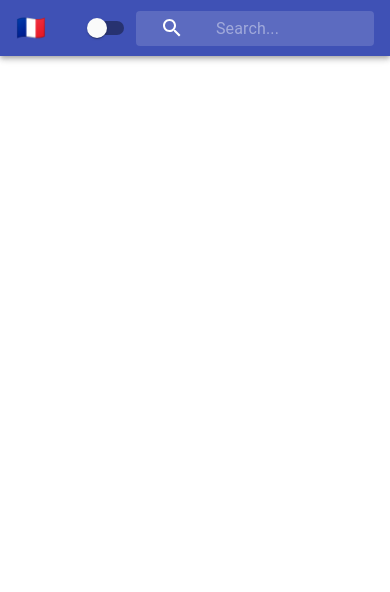
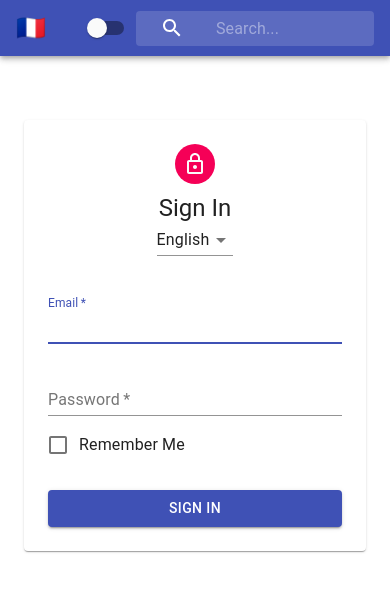
Before and after one commit to kripton-it/react-context-demo, a React (Create React App) app: page / in a window 390 px wide. Shown: the top 592 px of the page. Built offline with nearby package versions, Linux system fonts and the light colour scheme.

Commit message:
Адаптивная форма

```diff
--- a/src/App.js
+++ b/src/App.js
@@ -1,9 +1,13 @@
 import React from 'react';
 import Navbar from './Navbar';
+import Form from './Form';
 
 function App() {
   return (
-    <Navbar />
+    <>
+    	<Navbar />
+    	<Form />
+    </>
   );
 }
 
--- /dev/null
+++ b/src/Form.js
@@ -0,0 +1,64 @@
+import React, { Component } from "react";
+import Avatar from "@material-ui/core/Avatar";
+import Button from "@material-ui/core/Button";
+import Checkbox from "@material-ui/core/Checkbox";
+import CssBaseline from "@material-ui/core/CssBaseline";
+import FormControl from "@material-ui/core/FormControl";
+import FormControlLabel from "@material-ui/core/FormControlLabel";
+import Input from "@material-ui/core/Input";
+import InputLabel from "@material-ui/core/InputLabel";
+import LockOutlinedIcon from "@material-ui/icons/LockOutlined";
+import MenuItem from "@material-ui/core/MenuItem";
+import Paper from "@material-ui/core/Paper";
+import Select from "@material-ui/core/Select";
+import Typography from "@material-ui/core/Typography";
+
+import withStyles from "@material-ui/core/styles/withStyles";
+import styles from "./styles/FormStyles";
+
+class Form extends Component {
+  render() {
+    const { classes } = this.props;
+
+    return (
+      <main className={classes.main}>
+        <Paper className={classes.paper}>
+          <Avatar className={classes.avatar}>
+            <LockOutlinedIcon />
+          </Avatar>
+          <Typography variant="h5">Sign In</Typography>
+          <Select value="english">
+            <MenuItem value="english">English</MenuItem>
+            <MenuItem value="french">French</MenuItem>
+            <MenuItem value="spanish">Spanish</MenuItem>
+          </Select>
+          <form className={classes.form}>
+            <FormControl margin="normal" required fullWidth>
+              <InputLabel htmlFor="email">Email</InputLabel>
+              <Input id="email" name="email" autoFocus />
+            </FormControl>
+            <FormControl margin="normal" required fullWidth>
+              <InputLabel htmlFor="password">Password</InputLabel>
+              <Input id="password" name="password" />
+            </FormControl>
+            <FormControlLabel
+              control={<Checkbox color="primary" />}
+              label="Remember Me"
+            />
+            <Button
+              variant="contained"
+              type="submit"
+              color="primary"
+              fullWidth
+              className={classes.submit}
+            >
+              Sign In
+            </Button>
+          </form>
+        </Paper>
+      </main>
+    );
+  }
+}
+
+export default withStyles(styles)(Form);
--- a/src/Navbar.js
+++ b/src/Navbar.js
@@ -18,7 +18,7 @@ class Navbar extends Component {
         <AppBar position="static" color="primary">
           <Toolbar>
             <IconButton className={classes.menuButton} color="inherit">
-              <span>🇫🇷</span>
+              <span role="img" aria-label="France">🇫🇷</span>
             </IconButton>
             <Typography className={classes.title} variant="h6" color="inherit">
               Title
--- /dev/null
+++ b/src/styles/FormStyles.js
@@ -0,0 +1,34 @@
+const styles = theme => ({
+  main: {
+    width: "auto",
+    display: "block",
+    marginLeft: theme.spacing.unit * 3,
+    marginRight: theme.spacing.unit * 3,
+    [theme.breakpoints.up("sm")]: {
+      width: "400px",
+      marginLeft: "auto",
+      marginRight: "auto"
+    }
+  },
+  paper: {
+    marginTop: theme.spacing.unit * 8,
+    display: "flex",
+    flexDirection: "column",
+    alignItems: "center",
+    padding: `${theme.spacing.unit * 2}px ${theme.spacing.unit * 3}px ${theme
+      .spacing.unit * 3}px`
+  },
+  avatar: {
+    margin: theme.spacing.unit,
+    backgroundColor: theme.palette.secondary.main
+  },
+  form: {
+    width: "100%",
+    marginTop: theme.spacing.unit * 3
+  },
+  submit: {
+    marginTop: theme.spacing.unit * 3
+  }
+});
+
+export default styles;
```
